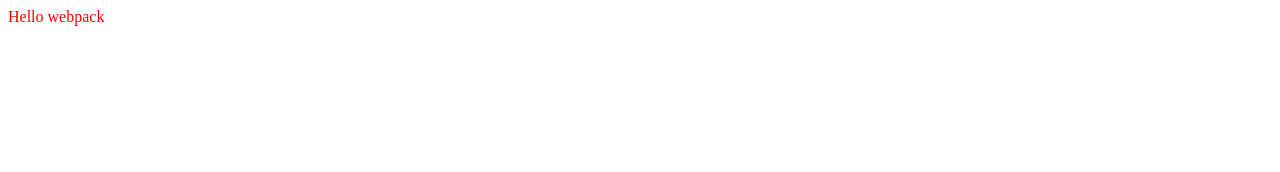
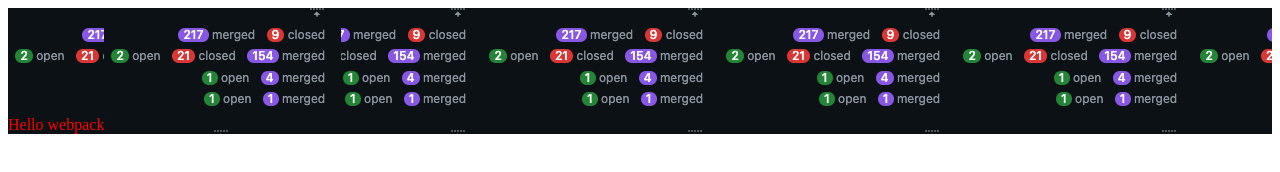
Before and after one commit to ildang100/webpack5_tutorial, a website built with webpack: page dist/index.html in a window 1280 px wide. Built offline with nearby package versions, Linux system fonts and the light colour scheme.

Commit message:
Loading Images

```diff
--- a/src/index.js
+++ b/src/index.js
@@ -1,5 +1,6 @@
 import _ from 'lodash';
 import './style.css';
+import Icon from './icon.png';
 
 function component() {
   const element = document.createElement('div');
@@ -8,6 +9,12 @@ function component() {
   element.innerHTML = _.join(['Hello', 'webpack'], ' ');
   element.classList.add('hello');
 
+  // 원래 있던 div 에 이미지를 추가합니다.
+  const myIcon = new Image();
+  myIcon.src = Icon;
+
+  element.appendChild(myIcon);
+
   return element;
 }
 
--- a/src/style.css
+++ b/src/style.css
@@ -1,3 +1,4 @@
 .hello {
     color: red;
+    background: url('./icon.png');
 }
--- a/webpack.config.js
+++ b/webpack.config.js
@@ -12,6 +12,10 @@ module.exports = {
         test: /\.css$/i,
         use: ['style-loader', 'css-loader'],
       },
+      {
+        test: /\.(png|svg|jpg|jpeg|gif)$/i,
+        type: 'asset/resource',
+      },
     ],
   },
 };
```
Also changed, not shown: dist/bundle.js, dist/efb4a891bf380d4ef9e3.png (added), src/icon.png (added).
